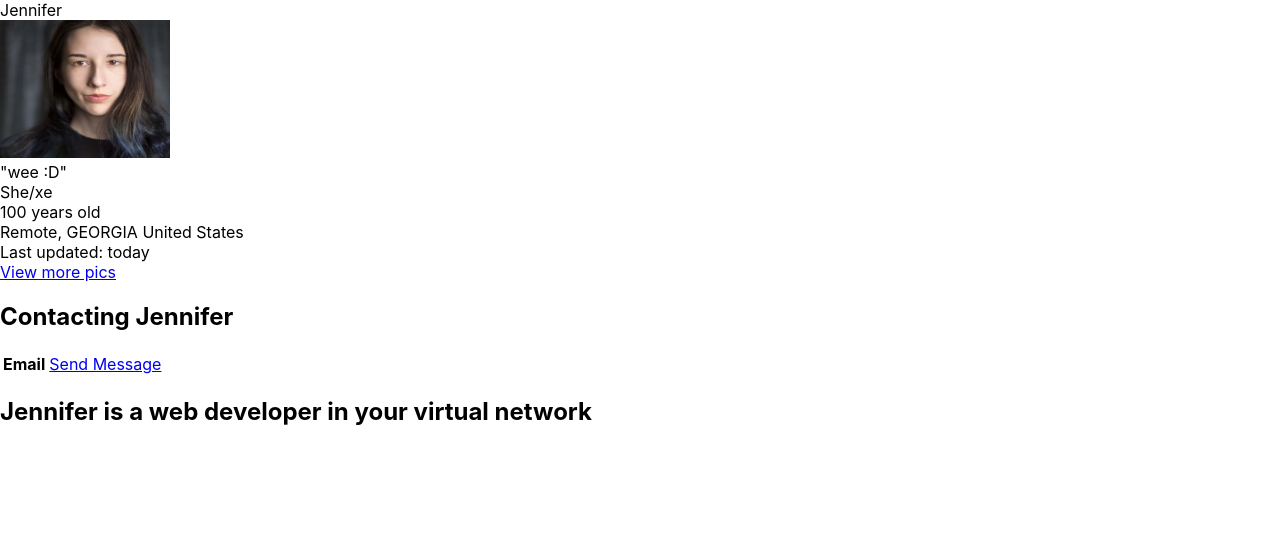
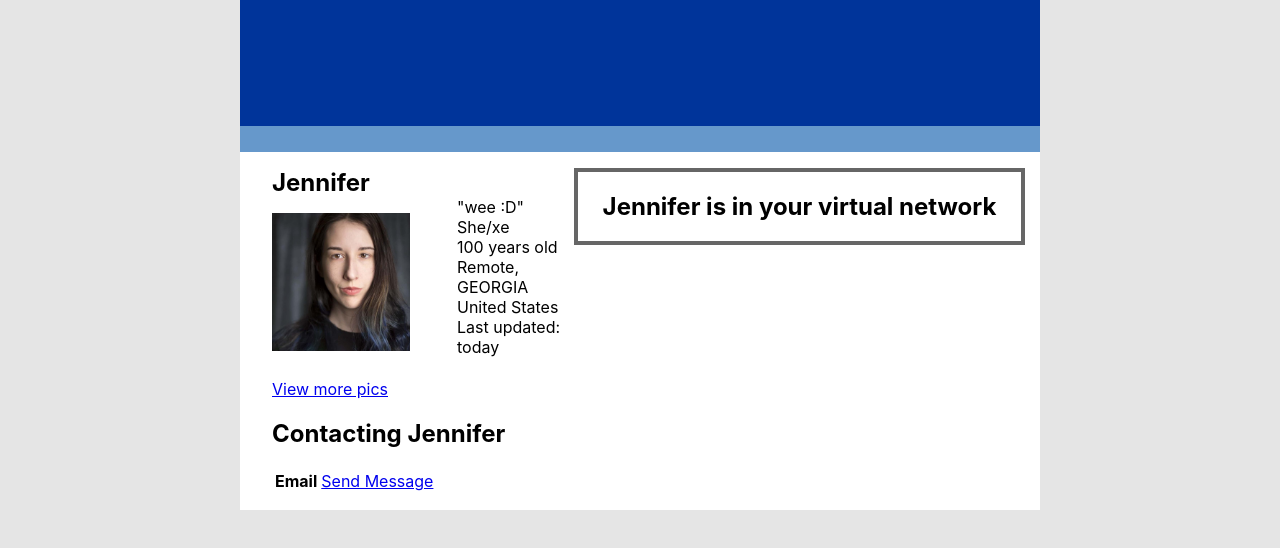
Before and after one commit to JennHaggerty/another-react-app, a React (Create React App) app: page / in a window 1280 px wide. Shown: the top 548 px of the page. Built offline with nearby package versions, Linux system fonts and the light colour scheme.

Commit message:
begin style changes

```diff
--- a/src/App.js
+++ b/src/App.js
@@ -1,5 +1,6 @@
 import React, { Component } from 'react';
 import styles from './App.module.scss';
+import './App.scss';
 
 import profilePic from "./assets/jpg/jennifer_portrait.JPG";
 
@@ -31,11 +32,17 @@ class App extends Component {
 			return (
 				<div className={styles.profilePic}>
 					<span className={styles.h1}>{user.name.first}</span>
-					<div className="">
+					<div className={
+						styles.dflex
+						+ " " +
+						styles.flexRow
+						+ " " +
+						styles.spaceBetween
+						+ " " +
+						styles.panels}
+					>
 						<div className={styles.leftPanel}>
 							<img
-							height="138px"
-							width="170px"
 								src={user.photo}
 								alt={user.name.first + "'s profile photo"}
 							/>
@@ -56,8 +63,8 @@ class App extends Component {
 								Last updated: today
 							</div>
 						</div>
-						<a href={user.website}>View more pics</a>
 					</div>
+					<a href={user.website}>View more pics</a>
 				</div>
 			)
 		}
@@ -102,24 +109,22 @@ class App extends Component {
 		}
 
 		return (
-			<div className={styles.app}>
-				{/*
+			<div className={styles.app + " " + styles.dflex}>
 				<header className={styles.banner} aria-hidden="true">
-					<span className={styles.hidden}>
-						<h2 className={styles.hidden}>Search:</h2>
+					<span className="hidden">
+						<h2 className="hidden">Search:</h2>
 						For now this is a placeholder to display the pretty blue banner.
 						TODO: Add the Search bar feature that will search and highlight terms in page or,
 							if the user selects search the web we'll send them over to Brave.
 					</span>
 				</header>
 				<nav className={styles.navigation} aria-hidden="true">
-					<span className={styles.hidden}>
-						<h2 className={styles.hidden}>Navigation:</h2>
+					<span className="hidden">
+						<h2 className="hidden">Navigation:</h2>
 						Navigation placeholder.
 					</span>
 				</nav>
-				*/}
-				<main className={styles.main}>
+				<main className={styles.dflex + " " + styles.flexRow}>
 					<section className={styles.leftPanel}>
 						<PhotoBox />
 						<ContactBox />
@@ -131,7 +136,7 @@ class App extends Component {
 					</section>
 					<section className={styles.rightPanel}>
 						<div className={styles.network}>
-							<h1>{user.name.first} is a web developer in your virtual network</h1>
+							<h1>{user.name.first} is in your virtual network</h1>
 						</div>
 						<div className={styles.blog}></div>
 						<div className={styles.blurbs}></div>
--- a/src/App.module.scss
+++ b/src/App.module.scss
@@ -0,0 +1,81 @@
+.app {
+  flex-direction: column;
+  width: 800px;
+  margin: auto;
+  background-color: white;
+}
+
+.banner {
+  color: white;
+  background-color: #00349a;
+  height: 7.906rem;
+}
+
+.navigation {
+  color: white;
+  background-color: #6698cb;
+  height: 1.625rem;
+}
+
+.h1 {
+  font-size: 1.5em;
+  margin-block-start: 0.83em;
+  margin-block-end: 0.83em;
+  margin-inline-start: 0px;
+  margin-inline-end: 0px;
+  font-weight: bold;
+}
+
+main {
+  margin: 1em 1em 1em 2em;
+}
+
+.leftPanel {
+  width: 302px;
+}
+.rightPanel {
+  width: 445px;
+}
+
+.profilePic {
+  width: 300px;
+
+  img{
+    width: 138px;
+    height: 170px;
+    object-fit: contain;
+  }
+
+  .panels {
+    height: 182px;
+  }
+
+  .leftPanel{
+    width: 170px
+  }
+
+  .rightPanel {
+    width: 115px;
+  }
+}
+
+.network {
+  width: 443px;
+  text-align: center;
+  //padding: 1em;
+  border: .25em solid #666;
+}
+
+/* layout */
+.dflex {
+  display: flex;
+}
+
+.flexRow {
+  flex-direction: row;
+}
+
+.spaceBetween {
+  justify-content: space-between;
+}
+/* END layout */
--- /dev/null
+++ b/src/App.scss
@@ -0,0 +1,8 @@
+body {
+  background-color: #E5E5E5;
+  padding-top: 0;
+}
+
+.hidden {
+  display: none;
+}
```
Also changed, not shown: public/logo192.png (deleted), public/logo512.png (deleted).
